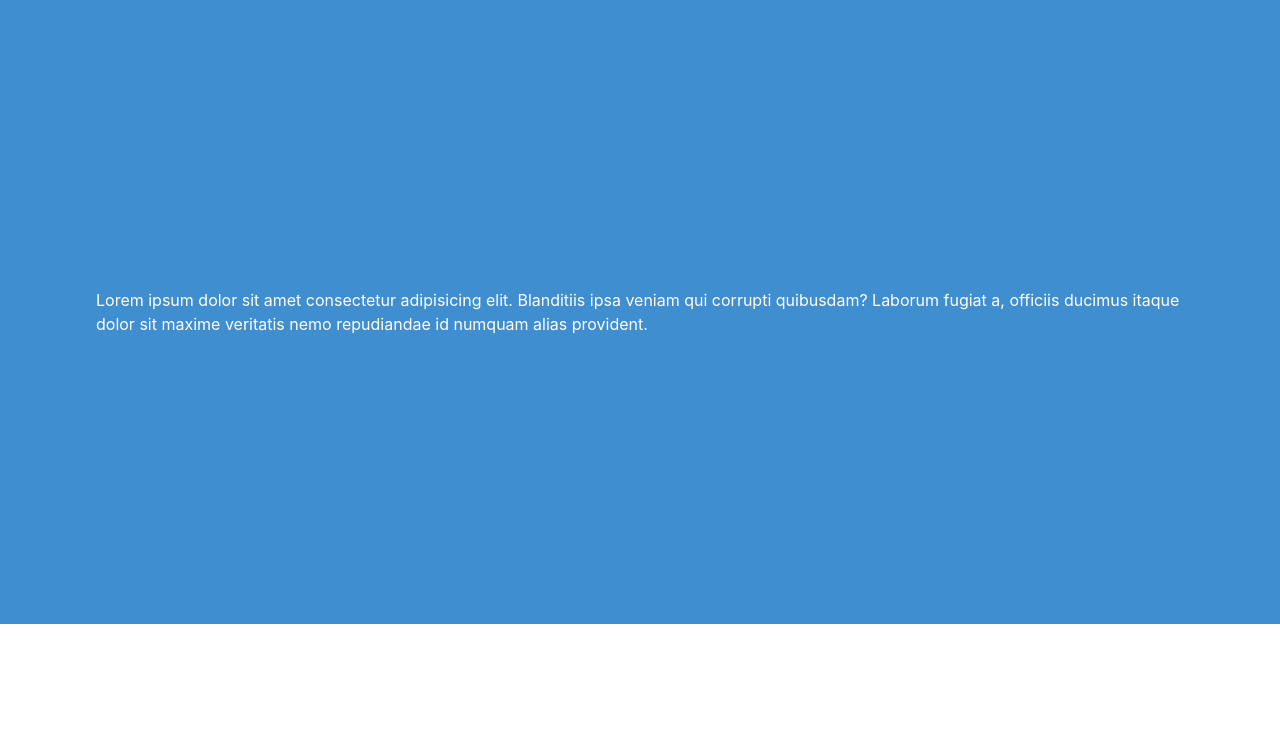
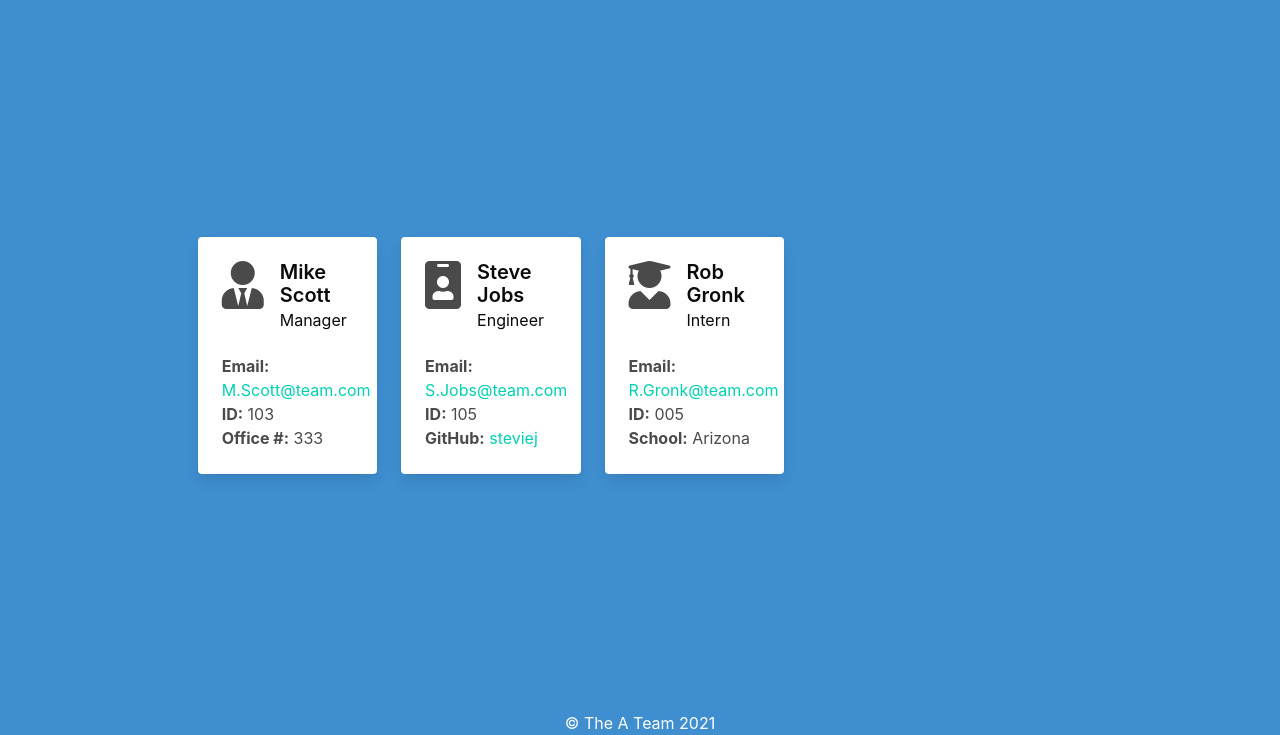
Before and after one commit to xRitchie91/The-A-Team, a plain HTML site: page dist/index.html in a window 1280 px wide. Shown: the part 65-800 px from the top of the page. Drawn offline with nearby package versions, Linux system fonts and the light colour scheme.

Commit message:
added html rendering and styling

```diff
--- a/dist/index.html
+++ b/dist/index.html
@@ -13,7 +13,7 @@
 </head>
 
 <body>
-    <section class="hero is-info is-large">
+    <section class="hero is-info is-fullheight">
         <div class="hero-head">
             <nav class="navbar">
                 <div class="container">
@@ -32,15 +32,89 @@
         </div>
 
         <div class="hero-body">
-            Lorem ipsum dolor sit amet consectetur adipisicing elit.
-            Blanditiis ipsa veniam qui corrupti quibusdam?
-            Laborum fugiat a, officiis ducimus itaque dolor sit
-            maxime veritatis nemo repudiandae id numquam alias
-            provident.
+            <main class="m-6">
+                <div class="columns is-flex is-flex-wrap-wrap is-flex-direction-row is-justify-content-center">
+
+                    <div class="column is-one-quarter-desktop">
+                        <div class="card">
+                            <div class="card-content">
+                                <div class="media">
+                                    <div class="media-left">
+                                        <i class="fas fa-user-tie fa-3x"></i>
+                                    </div>
+                                    <div class="media-content">
+                                        <p class="title is-5 has-text-black">Mike Scott</p>
+                                        <p class="subtitle is-6 has-text-black">Manager</p>
+                                    </div>
+                                </div>
+
+                                <div class="content">
+                                    <p><span class="has-text-weight-bold">Email:</span> <a
+                                            href="mailto:M.Scott@team.com"
+                                            class="has-text-primary">M.Scott@team.com</a><br />
+                                            <span class="has-text-weight-bold">ID:</span> 103<br />
+                                        <span class="has-text-weight-bold">Office #:</span> 333
+                                    </p>
+                                </div>
+                            </div>
+                        </div>
+                    </div>
+                    <div class="column is-one-quarter-desktop">
+                        <div class="card">
+                            <div class="card-content">
+                                <div class="media">
+                                    <div class="media-left">
+                                        <i class="fas fa-id-badge fa-3x"></i>
+                                    </div>
+                                    <div class="media-content">
+                                        <p class="title is-5 has-text-black">Steve Jobs</p>
+                                        <p class="subtitle is-6 has-text-black">Engineer</p>
+                                    </div>
+                                </div>
+
+                                <div class="content">
+                                    <p><span class="has-text-weight-bold">Email:</span> <a
+                                            href="mailto:Steve.Jobs@team.com"
+                                            class="has-text-primary">S.Jobs@team.com</a><br />
+                                            <span class="has-text-weight-bold">ID:</span> 105<br />
+                                        <span class="has-text-weight-bold">GitHub:</span> <a
+                                            href="https://github.com/stevej" target="_blank"
+                                            class="has-text-primary">steviej</a>
+                                    </p>
+                                </div>
+                            </div>
+                        </div>
+                    </div>
+
+                    <div class="column is-one-quarter-desktop">
+                        <div class="card">
+                            <div class="card-content">
+                                <div class="media">
+                                    <div class="media-left">
+                                        <i class="fas fa-user-graduate fa-3x"></i>
+                                    </div>
+                                    <div class="media-content">
+                                        <p class="title is-5 has-text-black">Rob Gronk</p>
+                                        <p class="subtitle is-6 has-text-black">Intern</p>
+                                    </div>
+                                </div>
+
+                                <div class="content">
+                                    <p><span class="has-text-weight-bold">Email:</span> <a
+                                            href="mailto:R.Gronk@team.com"
+                                            class="has-text-primary">R.Gronk@team.com</a><br />
+                                            <span class="has-text-weight-bold">ID:</span> 005<br />
+                                            <span class="has-text-weight-bold">School:</span> Arizona
+                                    </p>
+                                </div>
+                            </div>
+                        </div>
+                    </div>
+            </main>
         </div>
 
         <div class="hero-foot">
-
+            <p class="has-text-centered">&copy; The A Team 2021</p>
         </div>
     </section>
 </body>
```
